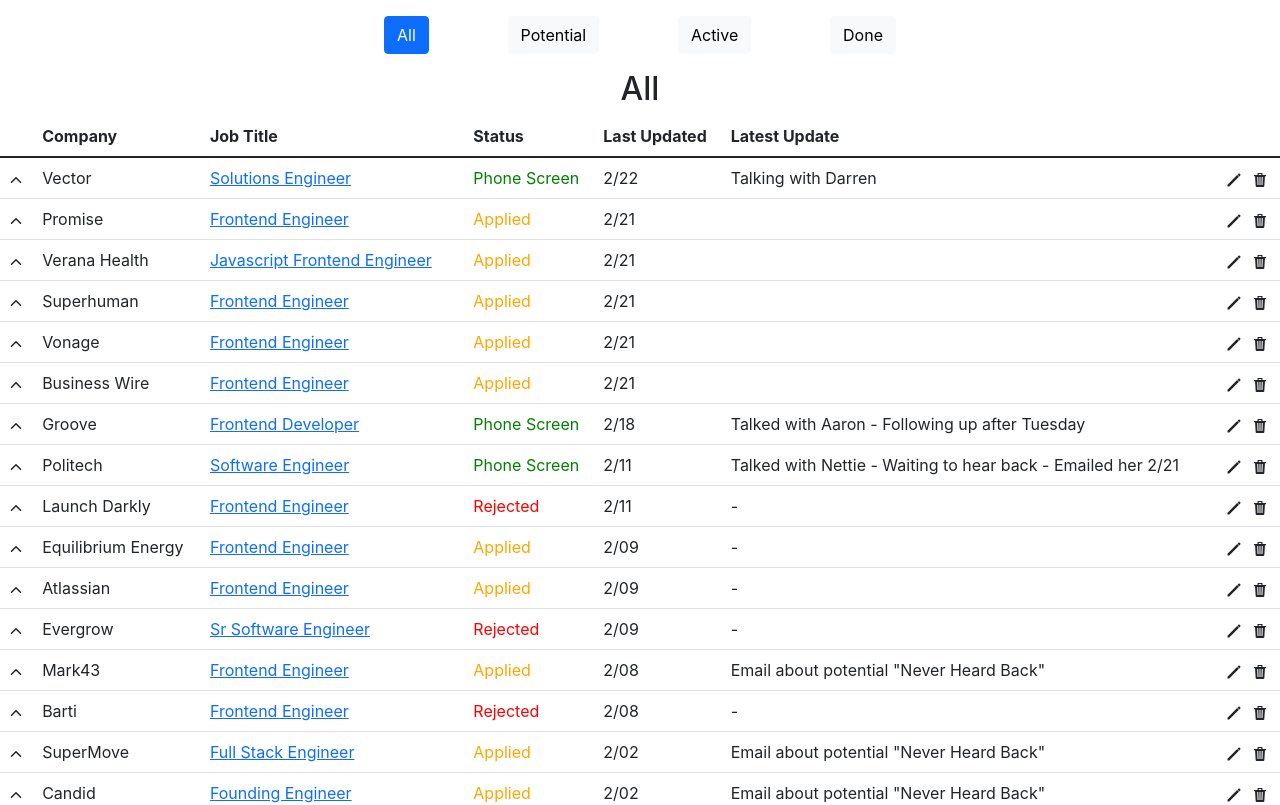
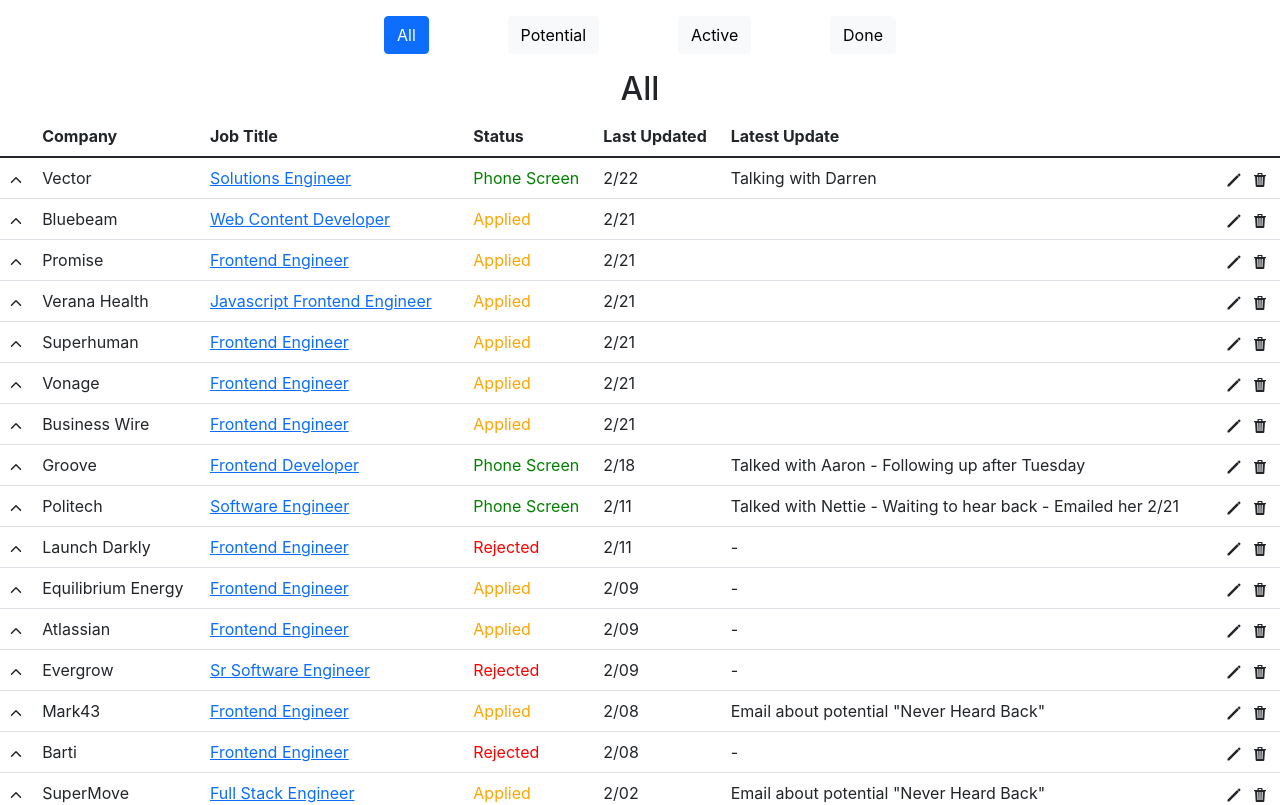
Before and after one commit to Gnola/job_tracker, a React (Create React App) app in the folder client/: page / in a window 1280 px wide. Shown: the top 805 px of the page. Built offline with nearby package versions, Linux system fonts and the light colour scheme; data requests are answered from the project's data file.

Commit message:
Updating jobs automatically

```diff
--- a/client/db.json
+++ b/client/db.json
@@ -925,6 +925,28 @@
           "updateNotes": ""
         }
       ]
+    },
+    {
+      "id": "b6de3d31-c506-4b68-9930-f22ca28fd728",
+      "status": "Applied",
+      "date": "2/21",
+      "company": "Bluebeam",
+      "jobTitle": "Web Content Developer",
+      "link": "https://www.linkedin.com/jobs/view/2921474989/?refId=01931bf4-ad8f-4036-a226-509f6f26bd2d",
+      "jobBoard": "LinkedIn/Company Site",
+      "resume": "General",
+      "location": "",
+      "category": "",
+      "connections": "",
+      "notes": "",
+      "updates": [
+        {
+          "id": "94f79068-24dd-4b01-a9ed-0c157a4cdf1e",
+          "statusUpdate": "Applied",
+          "updateDate": "2/21",
+          "updateNotes": ""
+        }
+      ]
     }
   ]
 }
--- a/client/src/App.js
+++ b/client/src/App.js
@@ -16,8 +16,8 @@
 
   // Set State Initially
   useEffect(() => {
-    axios.get("http://localhost:3001/jobs").then((res) => setJobs([...res.data].sort((a, b) => a.updates[0].updateDate < b.updates[0].updateDate ? 1 : -1))) // Automatically sorts by latest update date
-  }, [])
+    return axios.get("http://localhost:3001/jobs").then((res) => setJobs([...res.data].sort((a, b) => a.updates[0].updateDate < b.updates[0].updateDate ? 1 : -1))) // Automatically sorts by latest update date
+  }, [jobs])
 
   return (
     <div className="App">
--- a/client/src/components/AddJobForm.js
+++ b/client/src/components/AddJobForm.js
@@ -28,7 +28,6 @@
   // onSubmit
   handleAddJob = (e) => {
     e.preventDefault()
-    console.log(this.state);
     let newJob = {
       ...this.state,
       id:uuidv4(),
--- a/client/src/components/EditJobForm.js
+++ b/client/src/components/EditJobForm.js
@@ -36,7 +36,6 @@
   }
 
   render() {
-    console.log(this.state);
     return (
       <div className="modal" tabIndex="-1" role="dialog" style={{display:'block'}}>
         <div className="modal-dialog" role="document">
```
